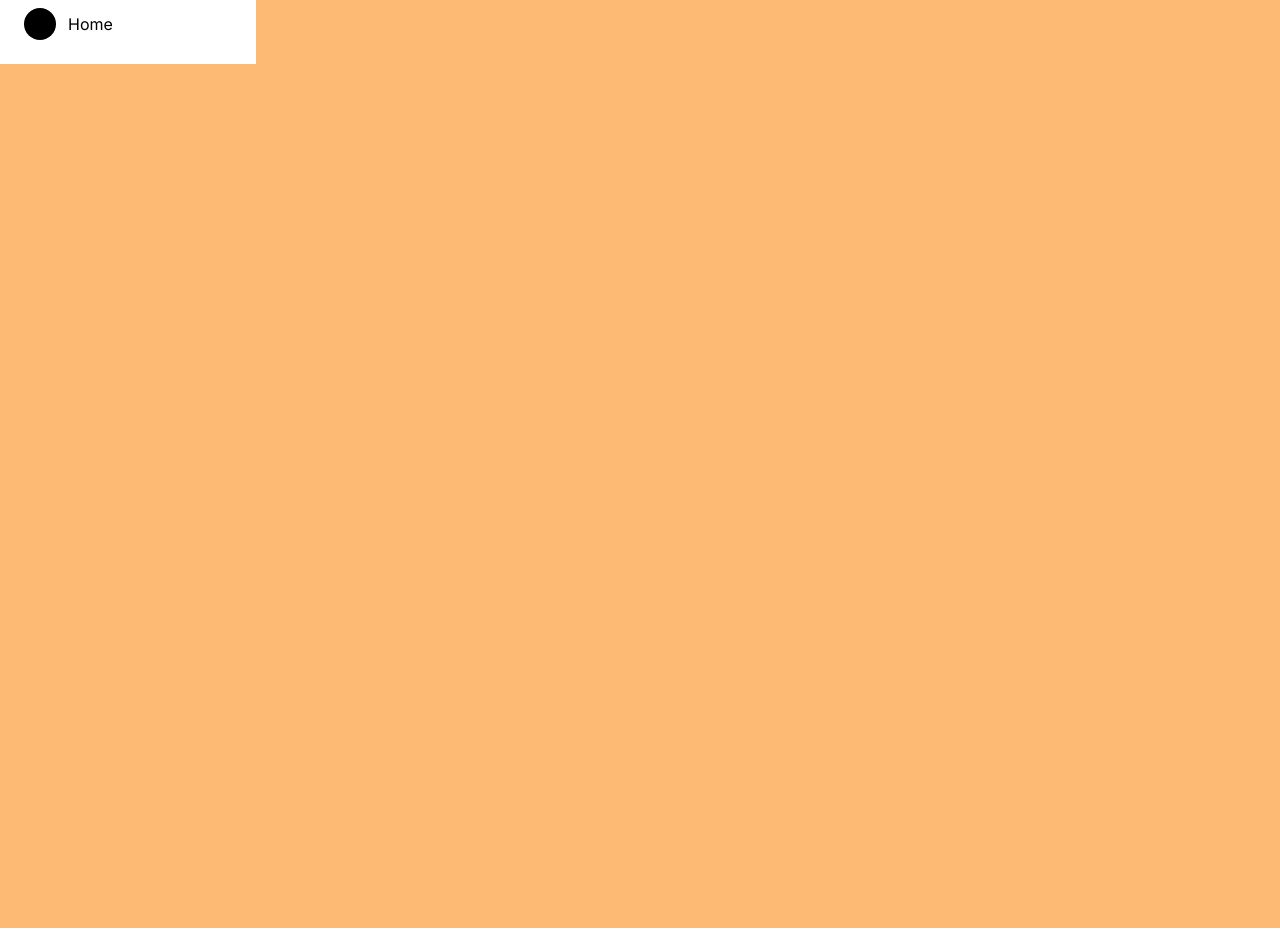
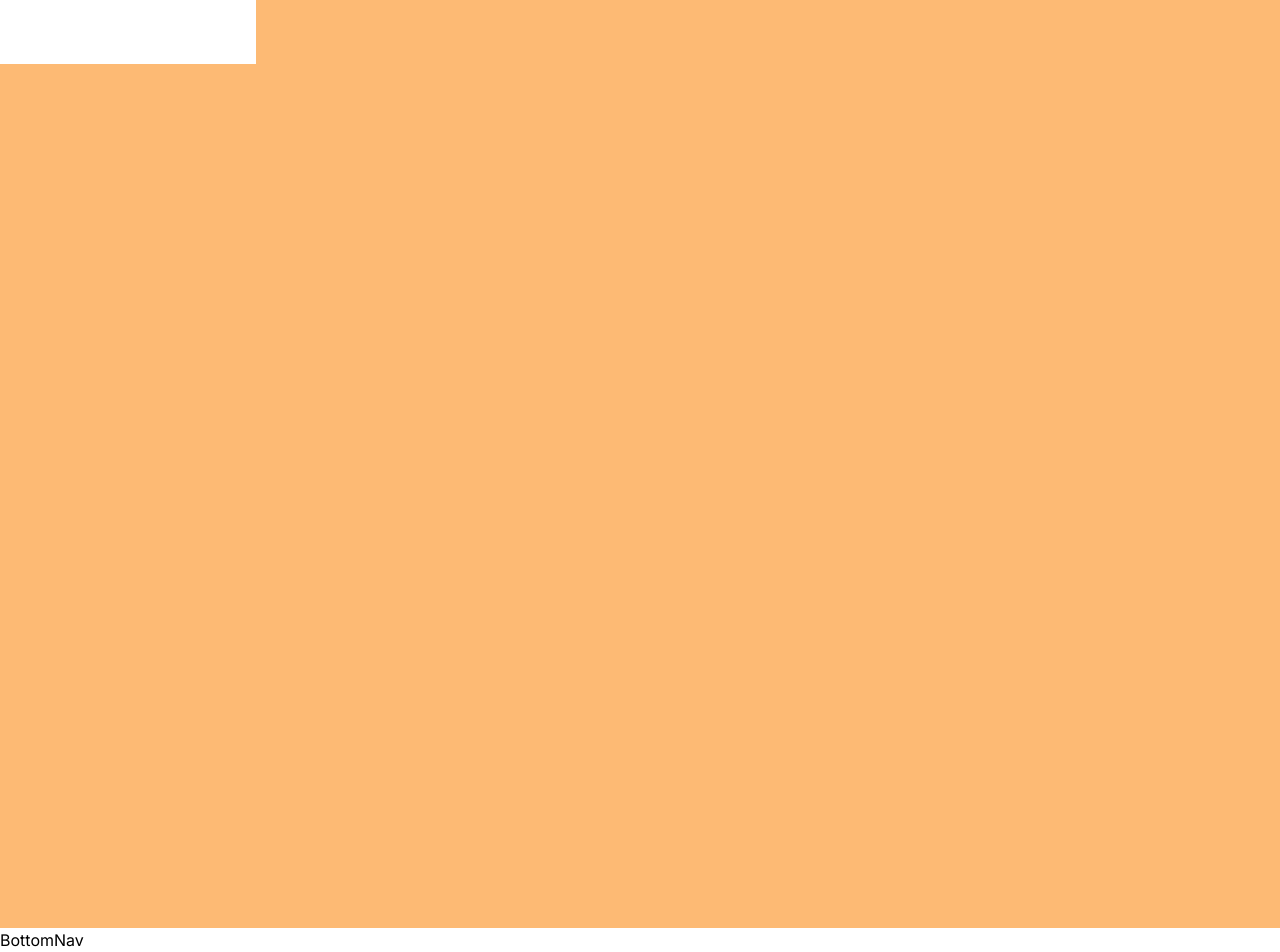
Before and after one commit to anoopraju31/pinwave, a Next.js app: page / in a window 1280 px wide. Shown: the part 736-1688 px from the top of the page. Before the commit the page ends 1664 px from the top, so only its background shows below. Built offline with nearby package versions, Linux system fonts and the light colour scheme.

Commit message:
Bottom Nav : initial

```diff
--- a/src/app/layout.tsx
+++ b/src/app/layout.tsx
@@ -1,4 +1,4 @@
-import { Navbar, ReduxProvider } from '@/components'
+import { BottomNav, Navbar, ReduxProvider } from '@/components'
 import './globals.css'
 import type { Metadata } from 'next'
 import { Inter } from 'next/font/google'
@@ -21,6 +21,7 @@ export default function RootLayout({
 				<ReduxProvider>
 					<Navbar />
 					{children}
+					<BottomNav />
 				</ReduxProvider>
 			</body>
 		</html>
--- /dev/null
+++ b/src/components/BottomNav.tsx
@@ -0,0 +1,7 @@
+import React from 'react'
+
+const BottomNav = () => {
+	return <div>BottomNav</div>
+}
+
+export default BottomNav
--- a/src/components/Sidebar.tsx
+++ b/src/components/Sidebar.tsx
@@ -68,7 +68,7 @@ const Sidebar = () => {
 				</div>
 			</div>
 
-			<div className='border-t '>
+			<div className='border-t block lg:hidden'>
 				<div className='p-2 flex items-center gap-3'>
 					<div className='w-8 h-8 rounded-full bg-black'></div>
 					<Link className='' href='/'>
--- a/src/components/index.ts
+++ b/src/components/index.ts
@@ -4,3 +4,4 @@ export { default as NavLink } from './NavLink'
 export { default as ProfileButton } from './ProfileButton'
 export { default as Sidebar } from './Sidebar'
 export { default as ReduxProvider } from './ReduxProvider'
+export { default as BottomNav } from './BottomNav'
```
